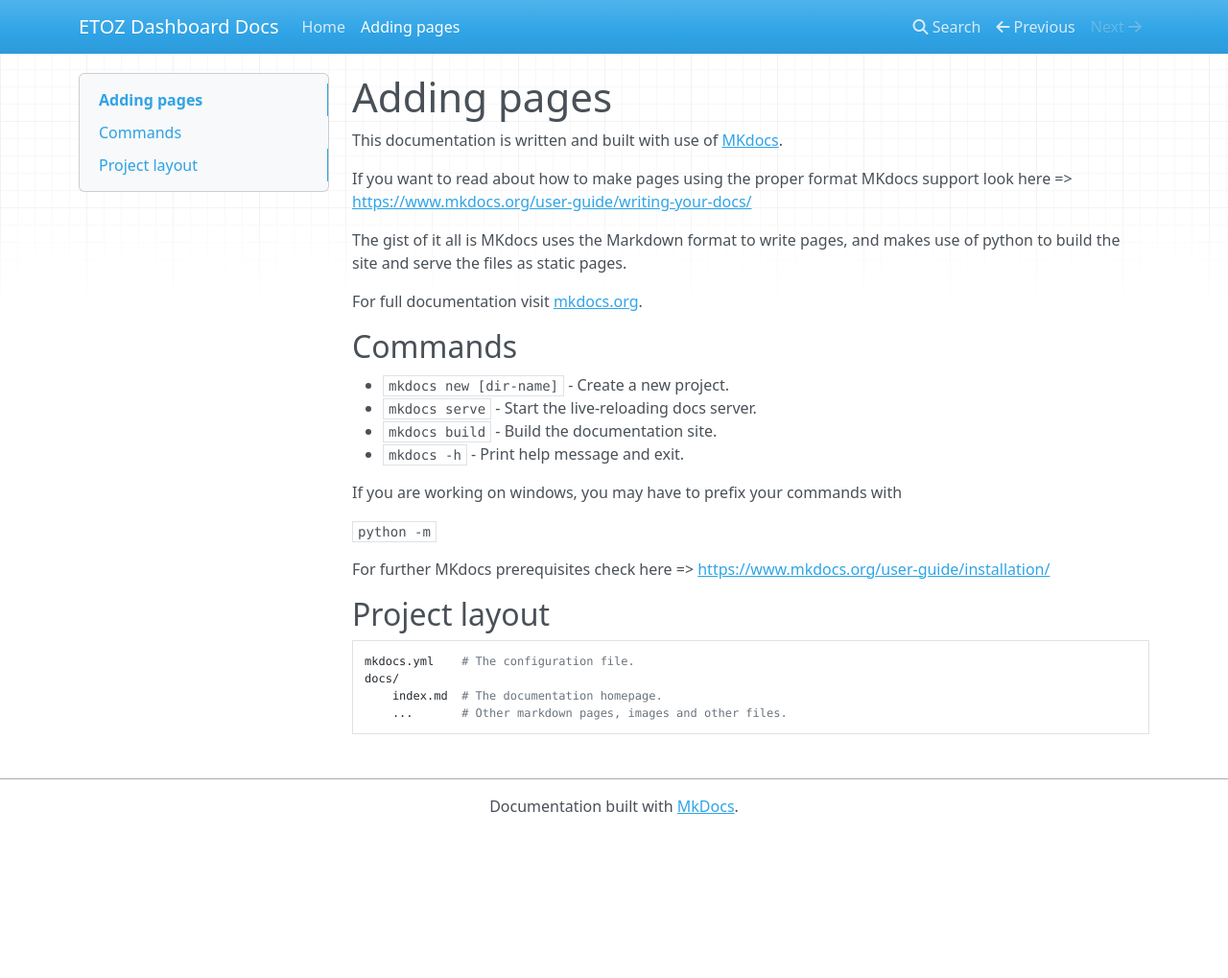
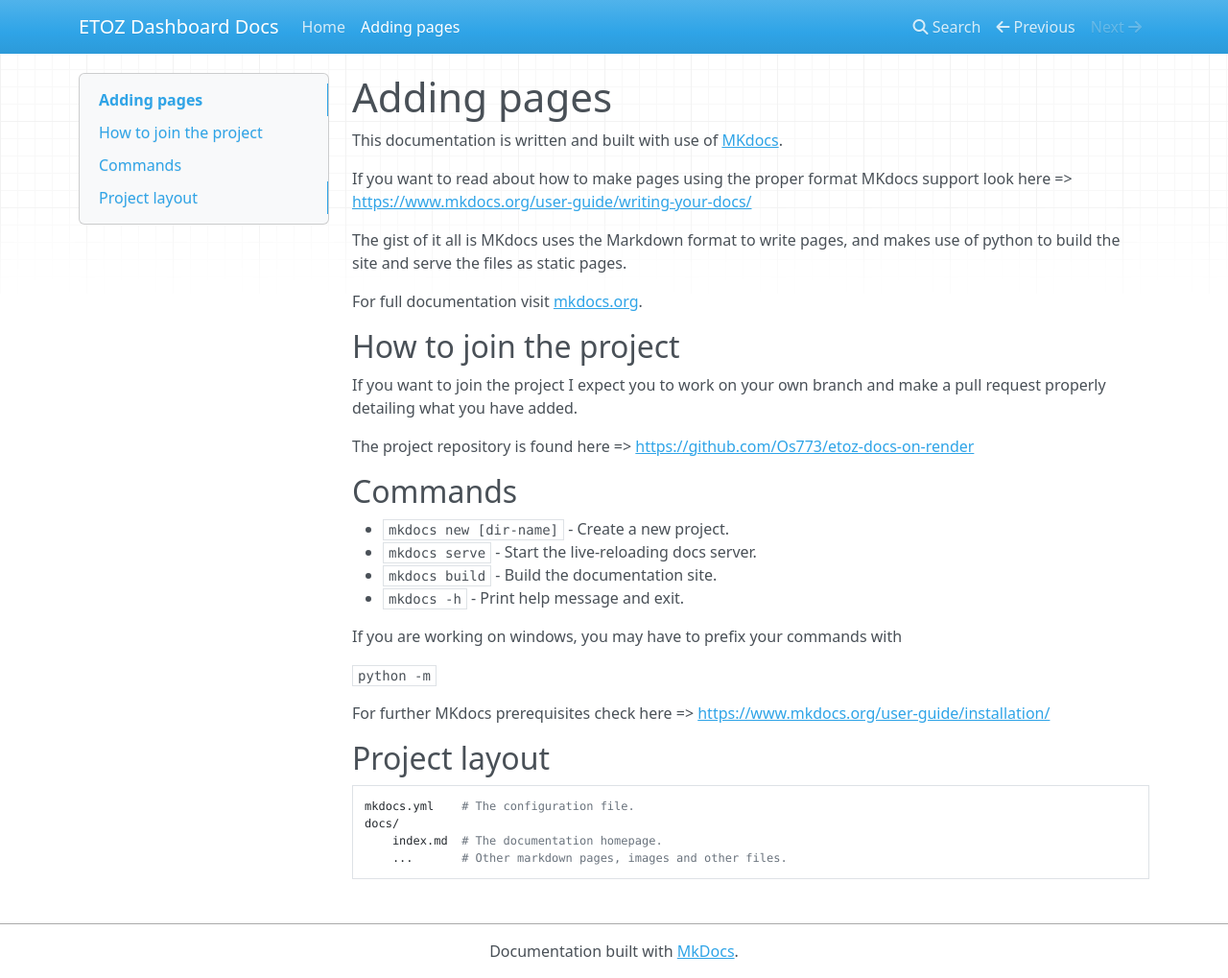
Before and after one commit to Os773/etoz-docs-on-render, an MkDocs documentation site: the page built from docs/how-to.md, in a window 1280 px wide and 1019 px high. Shown: the whole window at 96% size. Built offline with MkDocs 1.6.1, drawn with Linux system fonts in a browser that asks for light colours; nearby versions of some CDN libraries.

Commit message:
Minor audit to how-to.md

```diff
--- a/docs/how-to.md
+++ b/docs/how-to.md
@@ -7,6 +7,12 @@ If you want to read about how to make pages using the proper format MKdocs suppo
 The gist of it all is MKdocs uses the Markdown format to write pages, and makes use of python to build the site and serve the files as static pages.
 
 For full documentation visit [mkdocs.org](https://www.mkdocs.org).
+
+## How to join the project
+
+If you want to join the project I expect you to work on your own branch and make a pull request properly detailing what you have added.
+
+The project repository is found here => [https://github.com/Os773/etoz-docs-on-render](https://github.com/Os773/etoz-docs-on-render)
 
 ## Commands
 
```
